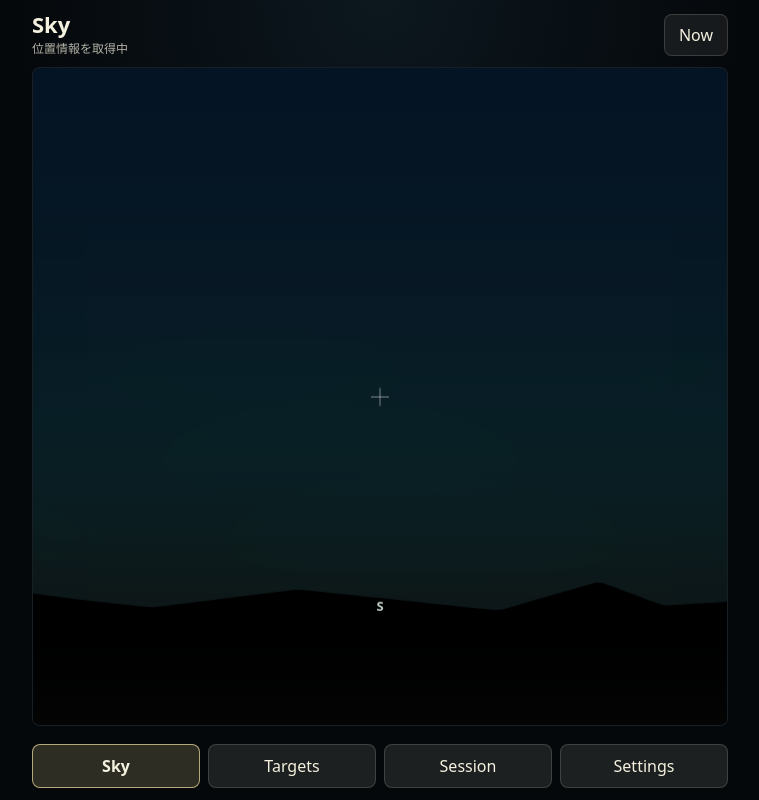
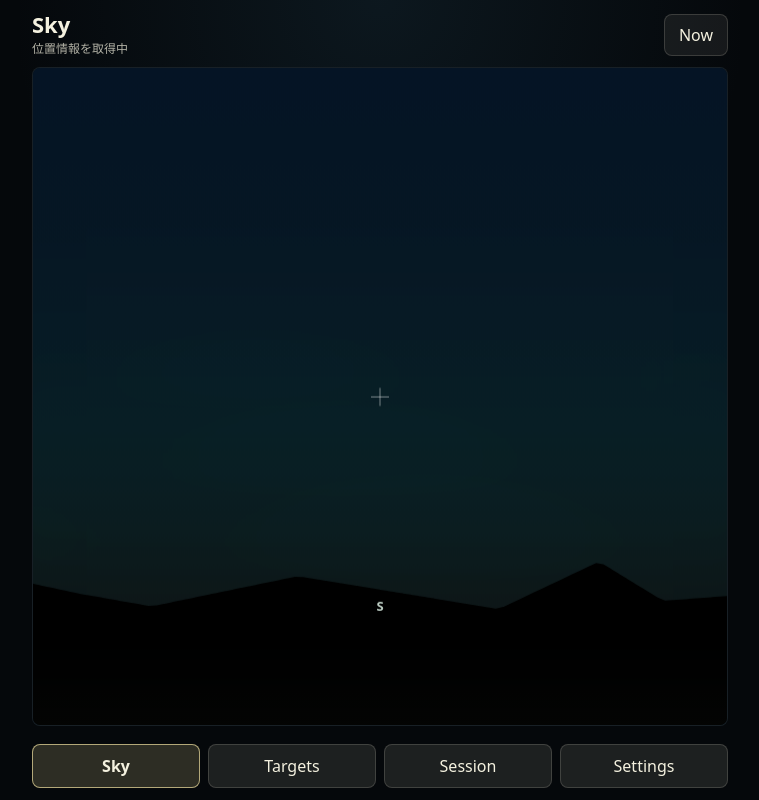
Before and after one commit to Mill-Miya/SkyShare, a React (Vite) app: page / in a window 1280 px wide. Shown: the whole page, without its empty margins (260-1019 px from the left). Built offline with nearby package versions, Linux system fonts and the light colour scheme; no server answers.

Commit message:
Attach mountains by angular horizon height

```diff
--- a/src/drawing.ts
+++ b/src/drawing.ts
@@ -118,9 +118,9 @@ export function drawGroundAndMountains(
     return;
   }
 
-  const mountainBaseY = Math.min(horizonY, height + 42);
-  const visibleHorizonY = Math.min(mountainBaseY, height);
-  const groundGradient = context.createLinearGradient(0, visibleHorizonY, 0, height);
+  const mountainBaseY = horizonY;
+  const gradientTopY = Math.max(0, Math.min(mountainBaseY, height - 1));
+  const groundGradient = context.createLinearGradient(0, gradientTopY, 0, height);
   groundGradient.addColorStop(0, 'rgba(0, 0, 0, 1)');
   groundGradient.addColorStop(0.38, 'rgba(0, 0, 0, 0.96)');
   groundGradient.addColorStop(1, 'rgba(0, 0, 0, 0.78)');
@@ -133,7 +133,7 @@ export function drawGroundAndMountains(
     const azimuthDeg = normalizeAzimuth(view.centerAzimuthDeg + (x - centerX) / pxPerDeg);
     ridgePoints.push({
       x,
-      y: mountainBaseY - mountainHeightAtAzimuth(azimuthDeg),
+      y: mountainBaseY - mountainHeightAtAzimuth(azimuthDeg) * pxPerDeg,
     });
   }
 
@@ -164,34 +164,34 @@ export function drawGroundAndMountains(
 }
 
 const MOUNTAIN_PROFILE = [
-  { az: 0, height: 18 },
-  { az: 7, height: 34 },
-  { az: 18, height: 15 },
-  { az: 24, height: 28 },
-  { az: 43, height: 46 },
-  { az: 52, height: 22 },
-  { az: 58, height: 31 },
-  { az: 76, height: 17 },
-  { az: 96, height: 43 },
-  { az: 109, height: 13 },
-  { az: 117, height: 24 },
-  { az: 126, height: 51 },
-  { az: 147, height: 26 },
-  { az: 155, height: 18 },
-  { az: 171, height: 36 },
-  { az: 193, height: 15 },
-  { az: 204, height: 44 },
-  { az: 211, height: 20 },
-  { az: 236, height: 33 },
-  { az: 252, height: 21 },
-  { az: 264, height: 47 },
-  { az: 281, height: 16 },
-  { az: 291, height: 30 },
-  { az: 309, height: 39 },
-  { az: 321, height: 19 },
-  { az: 337, height: 42 },
-  { az: 346, height: 23 },
-  { az: 354, height: 36 },
+  { az: 0, height: 2.4 },
+  { az: 7, height: 5.6 },
+  { az: 18, height: 1.9 },
+  { az: 24, height: 4.1 },
+  { az: 43, height: 7.2 },
+  { az: 52, height: 3.0 },
+  { az: 58, height: 4.8 },
+  { az: 76, height: 2.2 },
+  { az: 96, height: 6.8 },
+  { az: 109, height: 1.7 },
+  { az: 117, height: 3.2 },
+  { az: 126, height: 8.0 },
+  { az: 147, height: 3.5 },
+  { az: 155, height: 2.1 },
+  { az: 171, height: 5.4 },
+  { az: 193, height: 1.8 },
+  { az: 204, height: 7.0 },
+  { az: 211, height: 2.7 },
+  { az: 236, height: 4.6 },
+  { az: 252, height: 2.9 },
+  { az: 264, height: 7.4 },
+  { az: 281, height: 2.0 },
+  { az: 291, height: 4.2 },
+  { az: 309, height: 6.1 },
+  { az: 321, height: 2.5 },
+  { az: 337, height: 6.6 },
+  { az: 346, height: 3.1 },
+  { az: 354, height: 5.0 },
 ];
 
 function mountainHeightAtAzimuth(azimuthDeg: number) {
```
Also changed, not shown: 1 other file (tests, documents, lock files or other folders).
